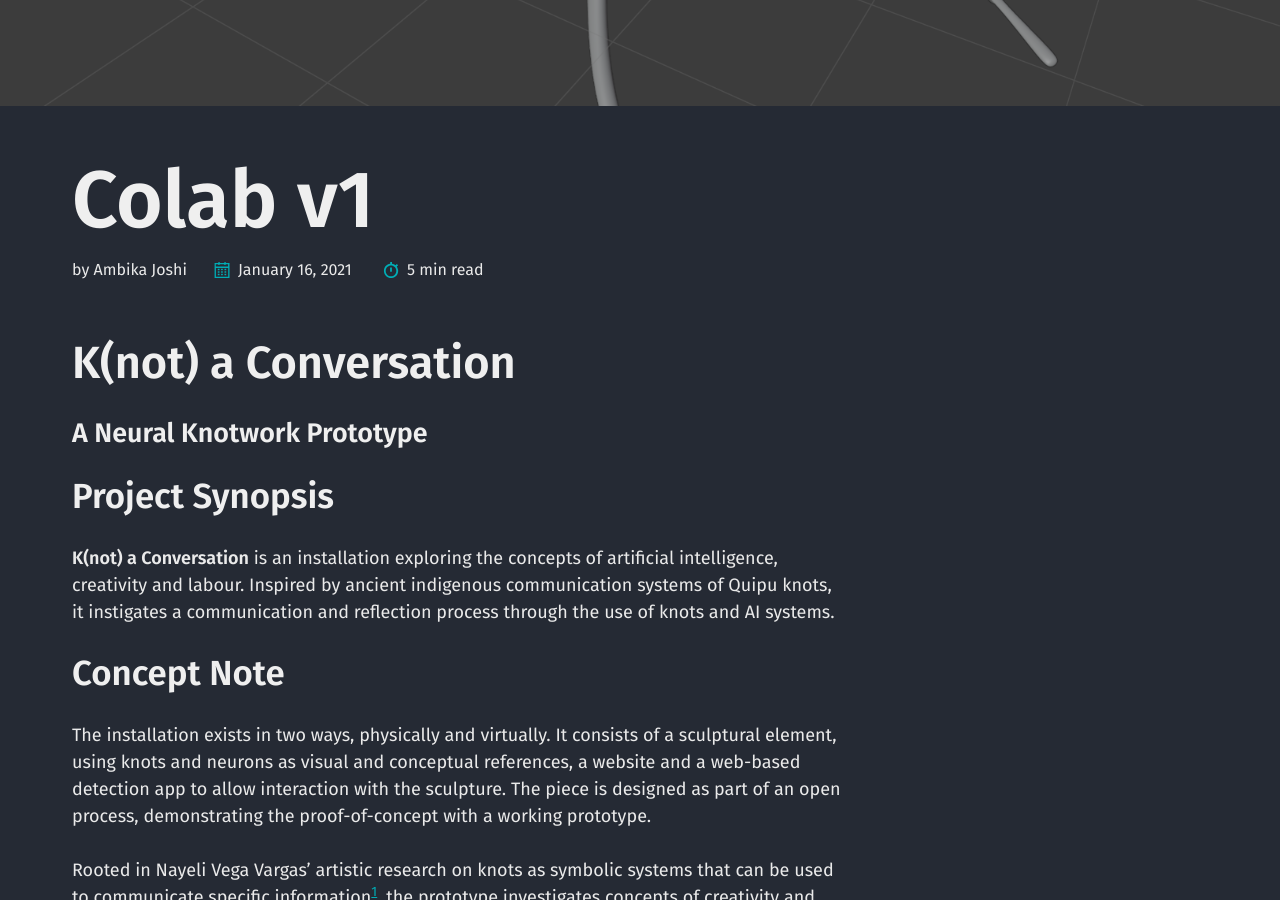
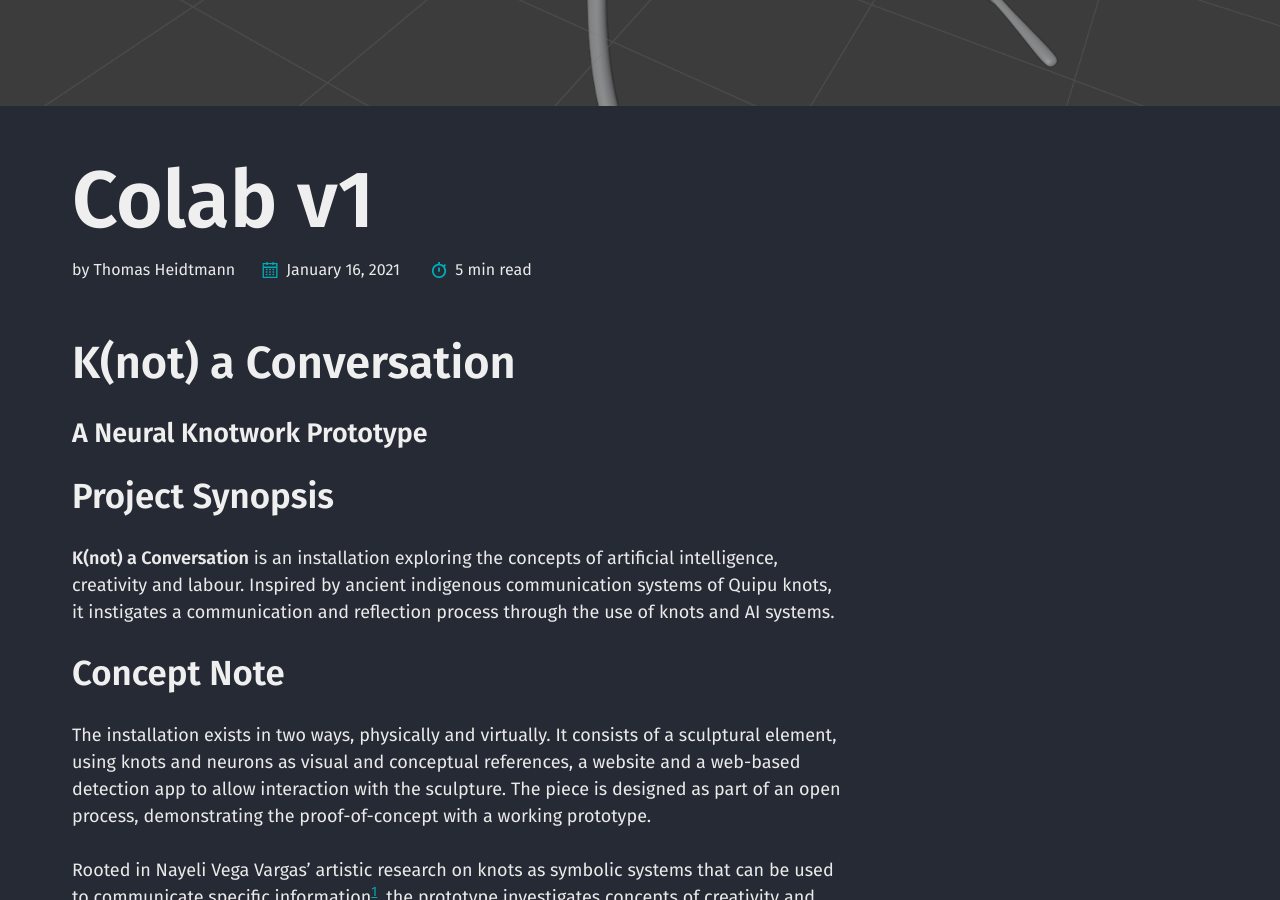
Before and after one commit to knot-a-conversation/about.github.io, a Jekyll site: the page built from _projects/colab.md, in a window 1280 px wide and 900 px high, scrolled down 988 px. Built offline with Jekyll 4.4.1, drawn with Linux system fonts in a browser that asks for light colours.

Commit message:
Update _config.yml

```diff
--- a/_config.yml
+++ b/_config.yml
@@ -10,10 +10,6 @@ logo: /assets/icons/logo.svg
 author:
   name: Thomas Heidtmann
   picture: /assets/thomas-heidtmann.jpg
-
-author:
-  name: Ambika Joshi
-  picture: /assets/ambika-joshi.jpg
 
 # Liquid
 liquid:
```
